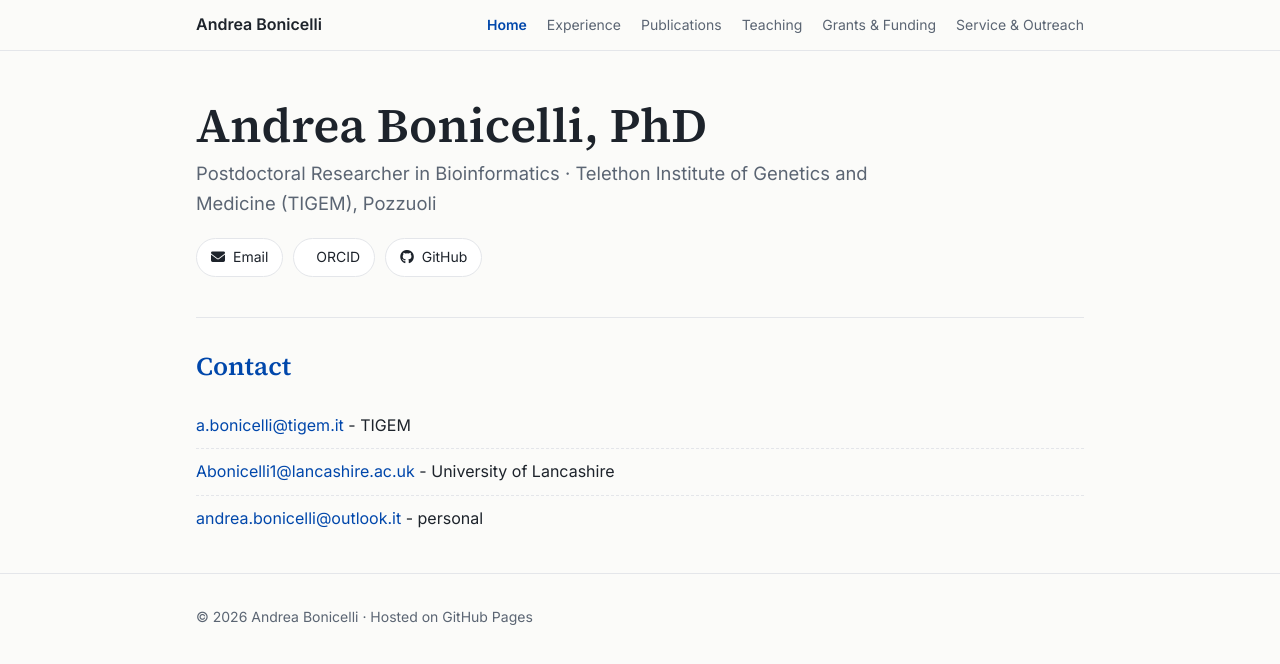
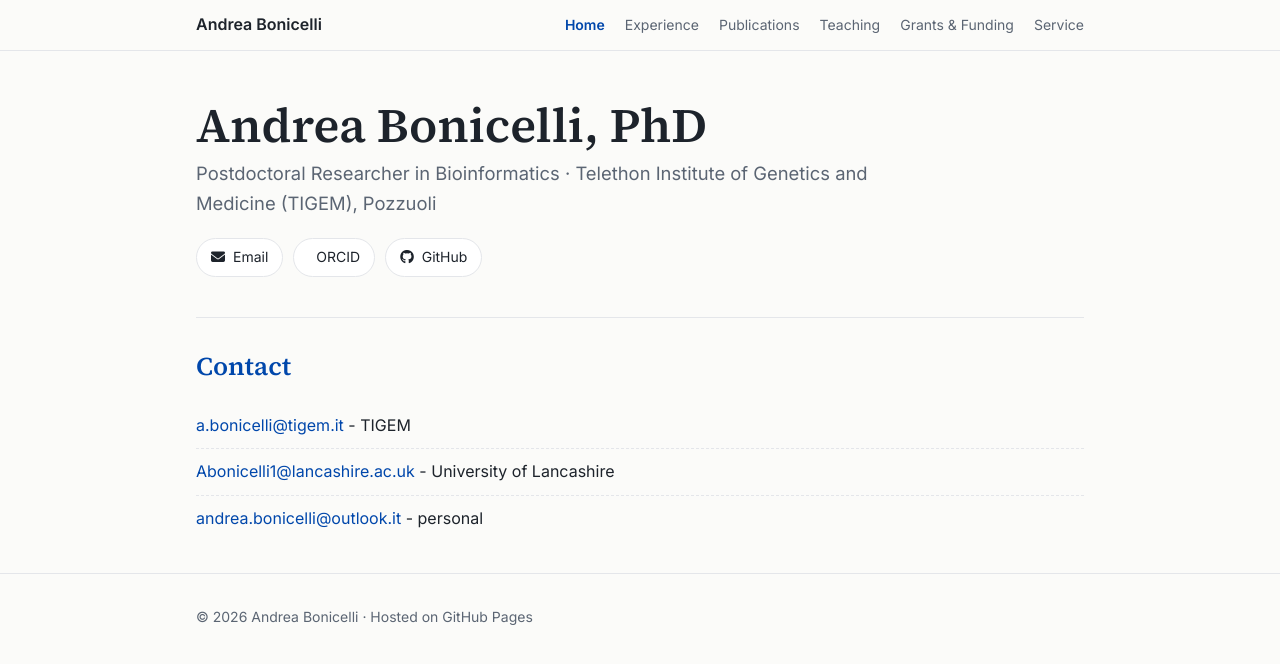
Before and after one commit to abonicell/abonicell.github.io, a Jekyll site: the page built from index.md, in a window 1280 px wide. Shown: the top 664 px of the page. Built offline with Jekyll 4.4.1, drawn with Linux system fonts in a browser that asks for light colours; a style sheet for code colours, icons or effects is not loaded.

Commit message:
Rename 'Service & Outreach' to 'Service'

```diff
--- a/_config.yml
+++ b/_config.yml
@@ -15,7 +15,7 @@ nav:
     url: /teaching/
   - title: Grants & Funding
     url: /grants/
-  - title: Service & Outreach
+  - title: Service
     url: /service/
 
 markdown: kramdown
```
